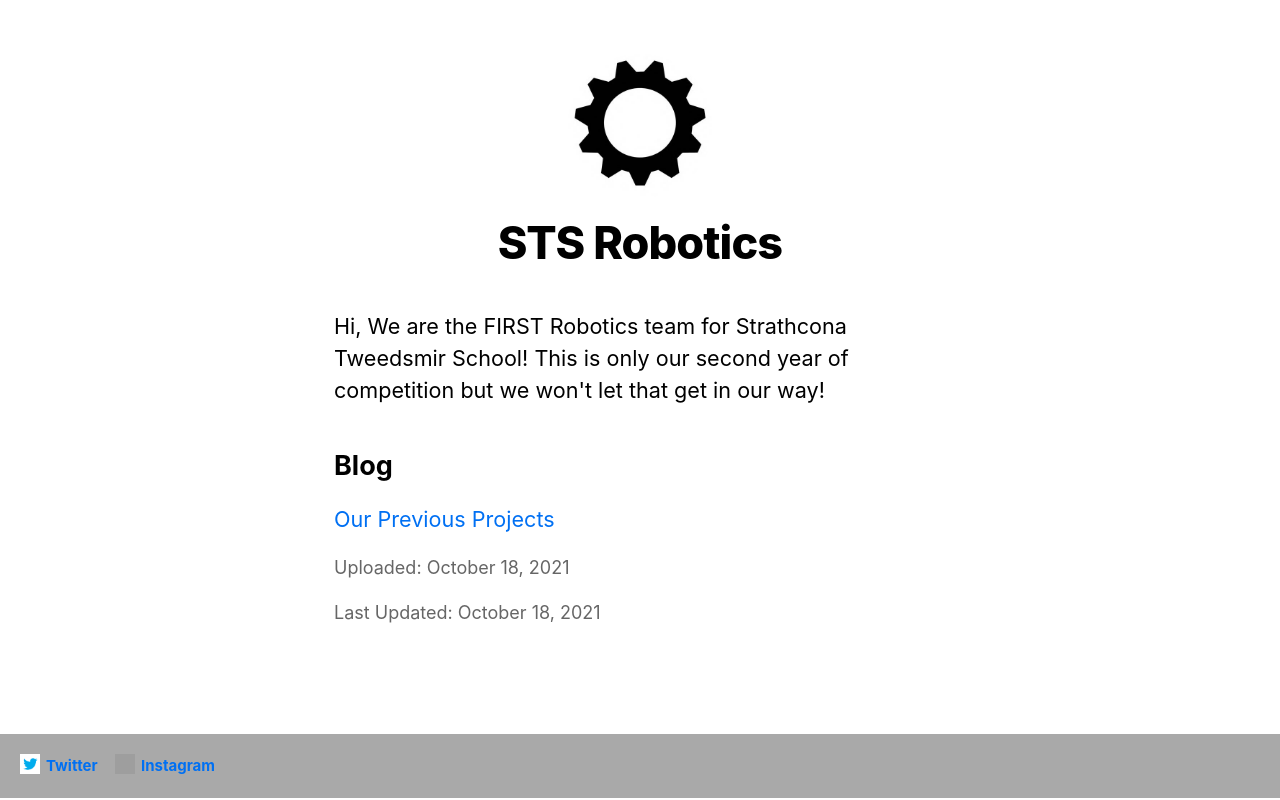
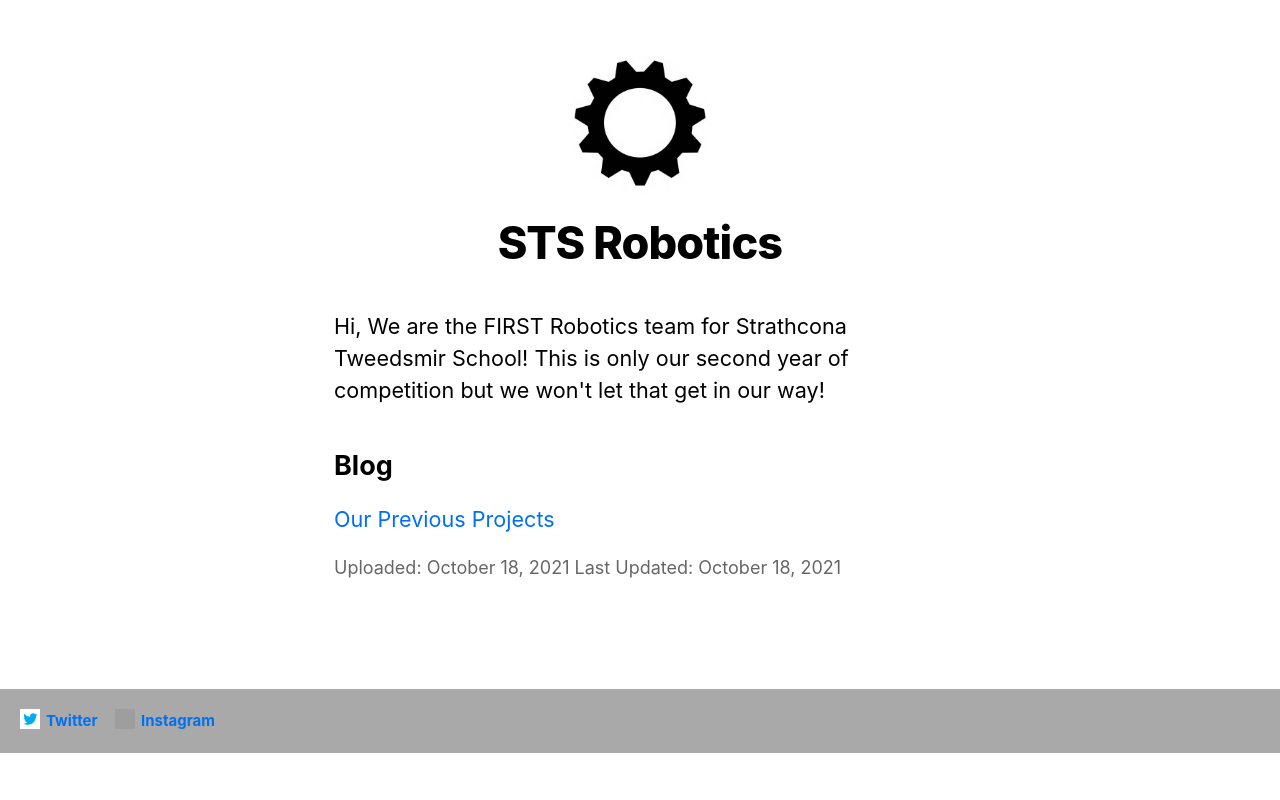
Before and after one commit to Moop3334/nextjs-blog, a Next.js app: page / in a window 1280 px wide. Built offline with nearby package versions, Linux system fonts and the light colour scheme; grey boxes are pictures that could not be loaded.

Commit message:
Updated format [up0]

```diff
--- a/pages/index.js
+++ b/pages/index.js
@@ -33,8 +33,7 @@
               <br />
               <small className={utilStyles.lightText}>
               <section>
-                <p>Uploaded: <Date dateString={date} /></p>
-                <p> Last Updated: <Date dateString={update}/></p>
+                <p>Uploaded: <Date dateString={date} /> Last Updated: <Date dateString={update}/></p>
               </section>
               </small>
             </li>
```
